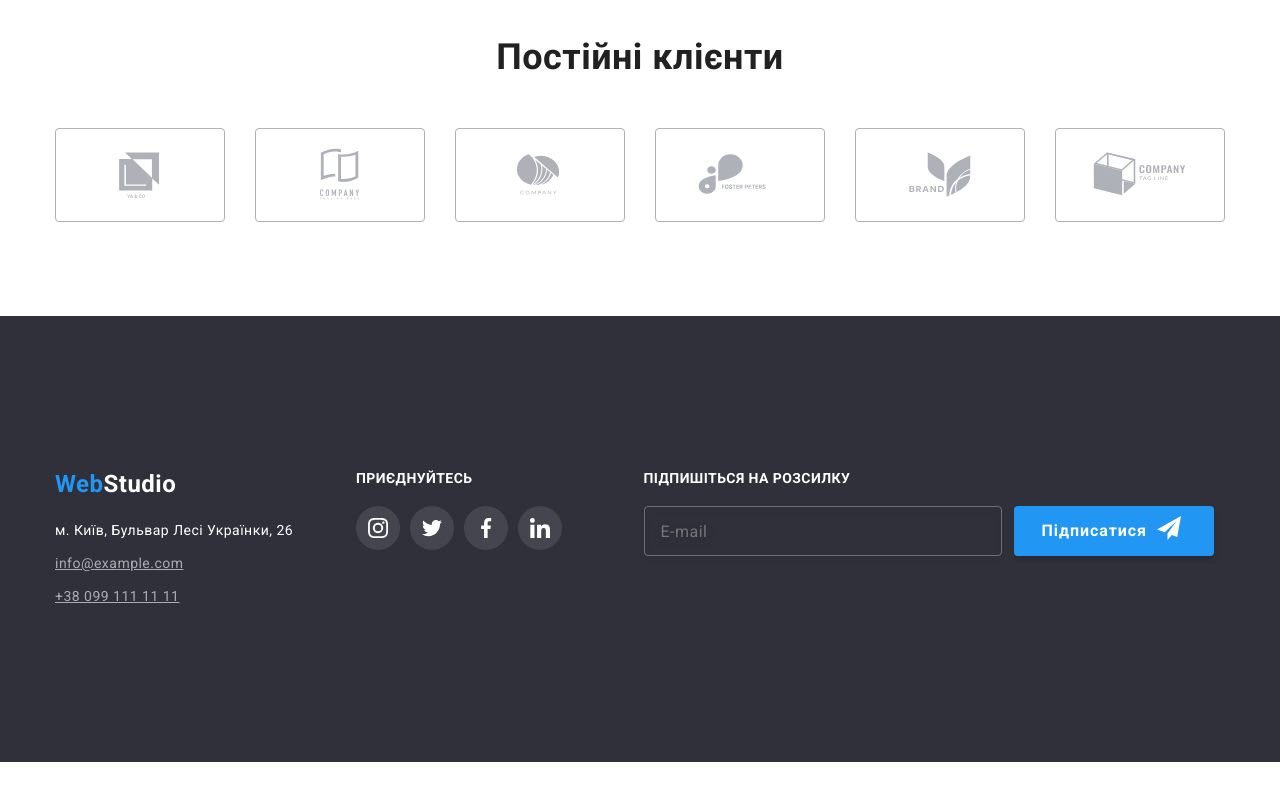
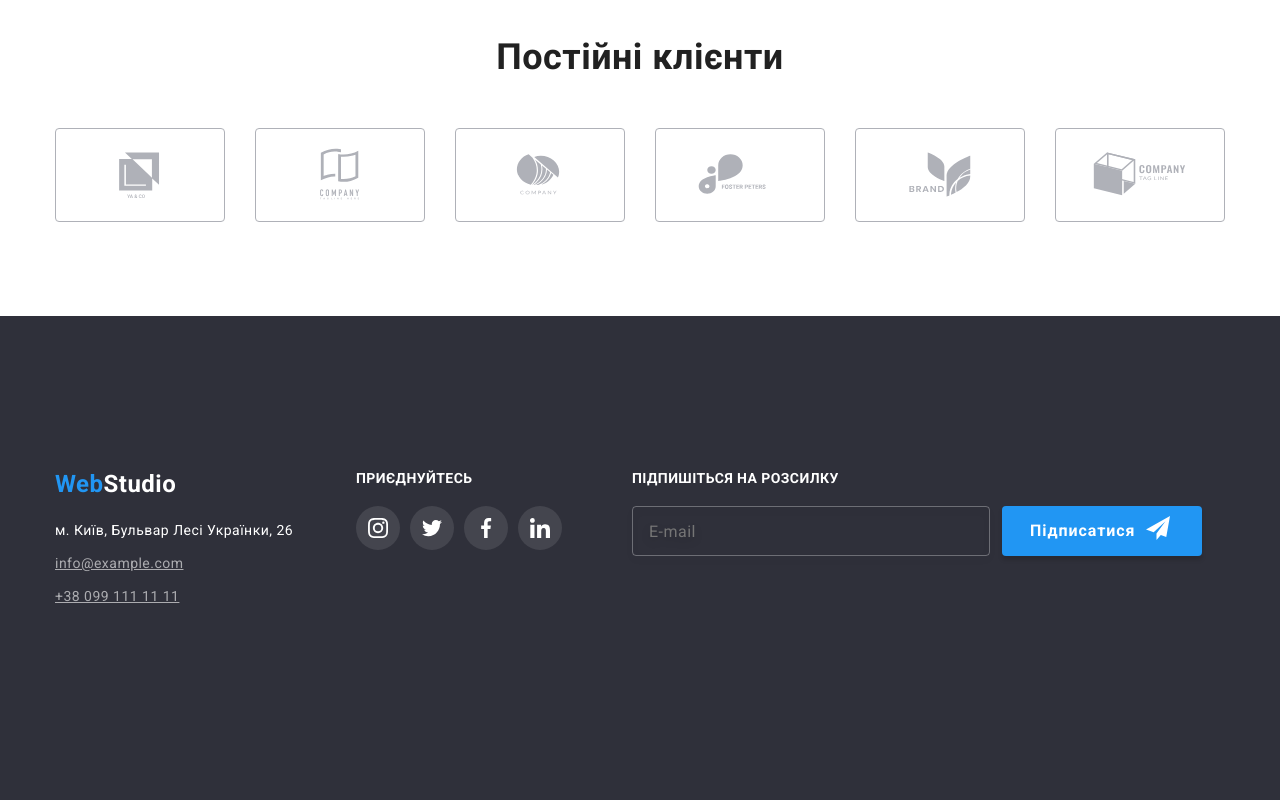
Before and after one commit to IrynkaKol/goit-markup-hw-08, a plain HTML site: page index.html in a window 1280 px wide. Shown: the part 2366-3166 px from the top of the page. Before the commit the page ends 3128 px from the top, so only its background shows below. Drawn offline with nearby package versions, Linux system fonts and the light colour scheme.

Commit message:
add footer

```diff
--- a/scss/components/_card-set.scss
+++ b/scss/components/_card-set.scss
@@ -9,7 +9,6 @@
   &__item {
     flex-basis: calc((100% - var(var(--indent)) * (var(--items) - 1)) / var(--items));
     color: var(--title-text-color);
-    width: 100%;
   }
 
   &__img {
--- a/scss/layout/_footer.scss
+++ b/scss/layout/_footer.scss
@@ -1,25 +1,22 @@
 /*Footer sectiom*/
 .footer {
   background-color: #2f303a;
+
+  @media screen and (min-width: 1200px) {
+    padding-top: 60px;
+    padding-bottom: 60px;
+  }
 }
 
 .container-footer {
   text-align: center;
   align-items: center;
+  margin-bottom: 0;
+}
 
-  /*@media screen and (min-width: 1200px) {
-    text-align: left;
-    padding-top: 60px;
-    padding-bottom: 60px;
-  }*/
-}
 .footer-section {
-  margin-bottom: 0;
-
   @media screen and (min-width: 1200px) {
     text-align: left;
-    padding-top: 60px;
-    padding-bottom: 60px;
     display: flex;
     gap: 70px;
   }
@@ -30,6 +27,7 @@
 
   @media screen and (min-width: 768px) {
     margin-right: 165px;
+    margin-bottom: 0;
   }
 
   @media screen and (min-width: 1200px) {
@@ -83,6 +81,7 @@
   @media screen and (min-width: 768px) {
     display: flex;
     text-align: center;
+    margin-bottom: 60px;
 
     /* align-items: flex-start;*/
   }
@@ -186,11 +185,9 @@
 }
 
 .footer-signup {
-  margin-left: auto;
-  margin-right: auto;
   @media screen and (min-width: 1200px) {
     gap: 12px;
-    margin-left: auto;
+    /*margin-left: auto;*/
   }
 }
 
```
Also changed, not shown: css/main.css, css/main.min.css, 2 other files.
